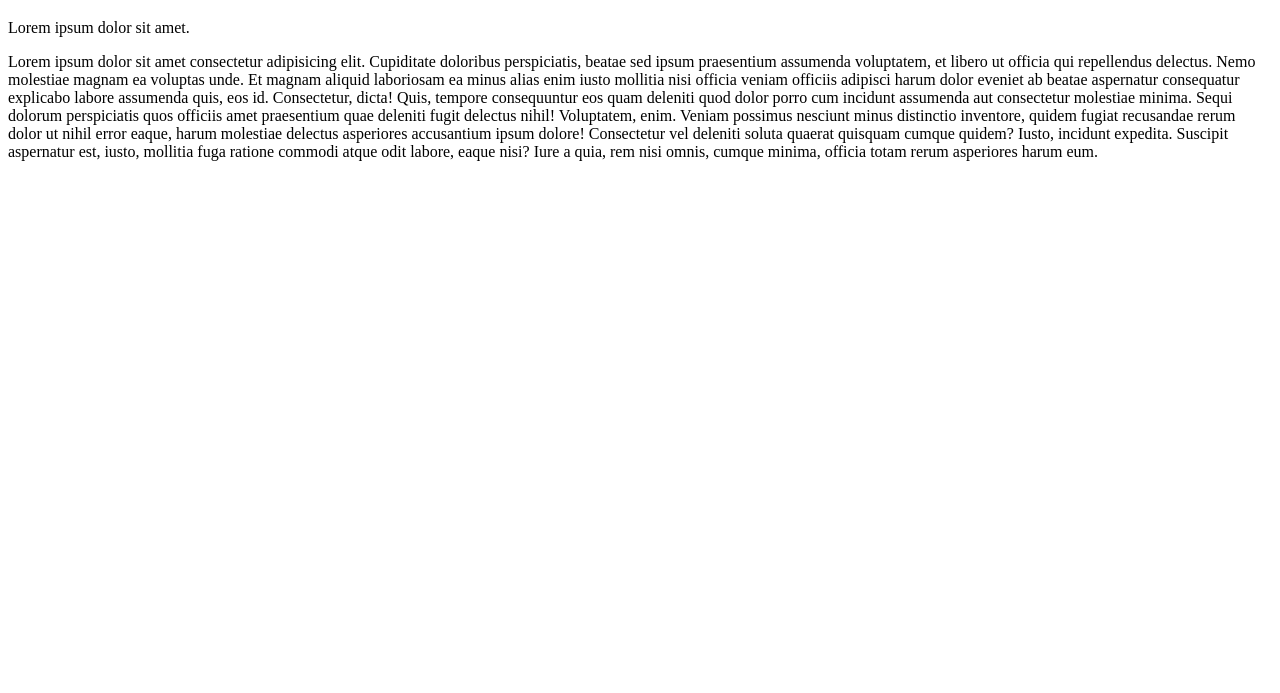
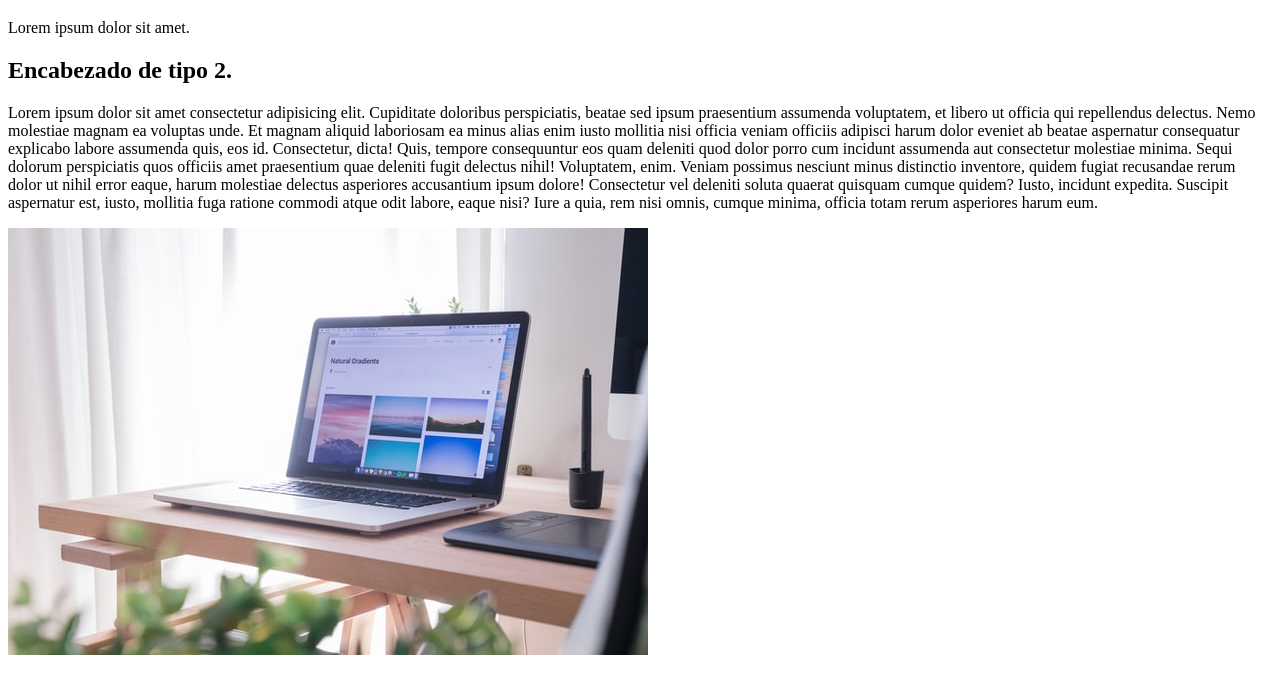
Before and after one commit to Lgarrochoa/Intro-html, a plain HTML site: page index.html in a window 1280 px wide. Shown: the part 61-754 px from the top of the page. Drawn offline with Linux system fonts and the light colour scheme.

Commit message:
Añadir parrafo e imagen

```diff
--- a/index.html
+++ b/index.html
@@ -9,10 +9,12 @@
 <body>
     <h1>Hola mundo</h1>
     <p>Lorem ipsum dolor sit amet.</p>
+    <h2>Encabezado de tipo 2.</h2>
     <p>Lorem ipsum dolor sit amet consectetur adipisicing elit. Cupiditate doloribus perspiciatis, beatae sed ipsum praesentium assumenda voluptatem, et libero ut officia qui repellendus delectus. Nemo molestiae magnam ea voluptas unde.
     Et magnam aliquid laboriosam ea minus alias enim iusto mollitia nisi officia veniam officiis adipisci harum dolor eveniet ab beatae aspernatur consequatur explicabo labore assumenda quis, eos id. Consectetur, dicta!
     Quis, tempore consequuntur eos quam deleniti quod dolor porro cum incidunt assumenda aut consectetur molestiae minima. Sequi dolorum perspiciatis quos officiis amet praesentium quae deleniti fugit delectus nihil! Voluptatem, enim.
     Veniam possimus nesciunt minus distinctio inventore, quidem fugiat recusandae rerum dolor ut nihil error eaque, harum molestiae delectus asperiores accusantium ipsum dolore! Consectetur vel deleniti soluta quaerat quisquam cumque quidem?
     Iusto, incidunt expedita. Suscipit aspernatur est, iusto, mollitia fuga ratione commodi atque odit labore, eaque nisi? Iure a quia, rem nisi omnis, cumque minima, officia totam rerum asperiores harum eum.</p>
+    <img src="img/Ordenador.jpg" alt="" srcset="">
 </body>
 </html>
```
